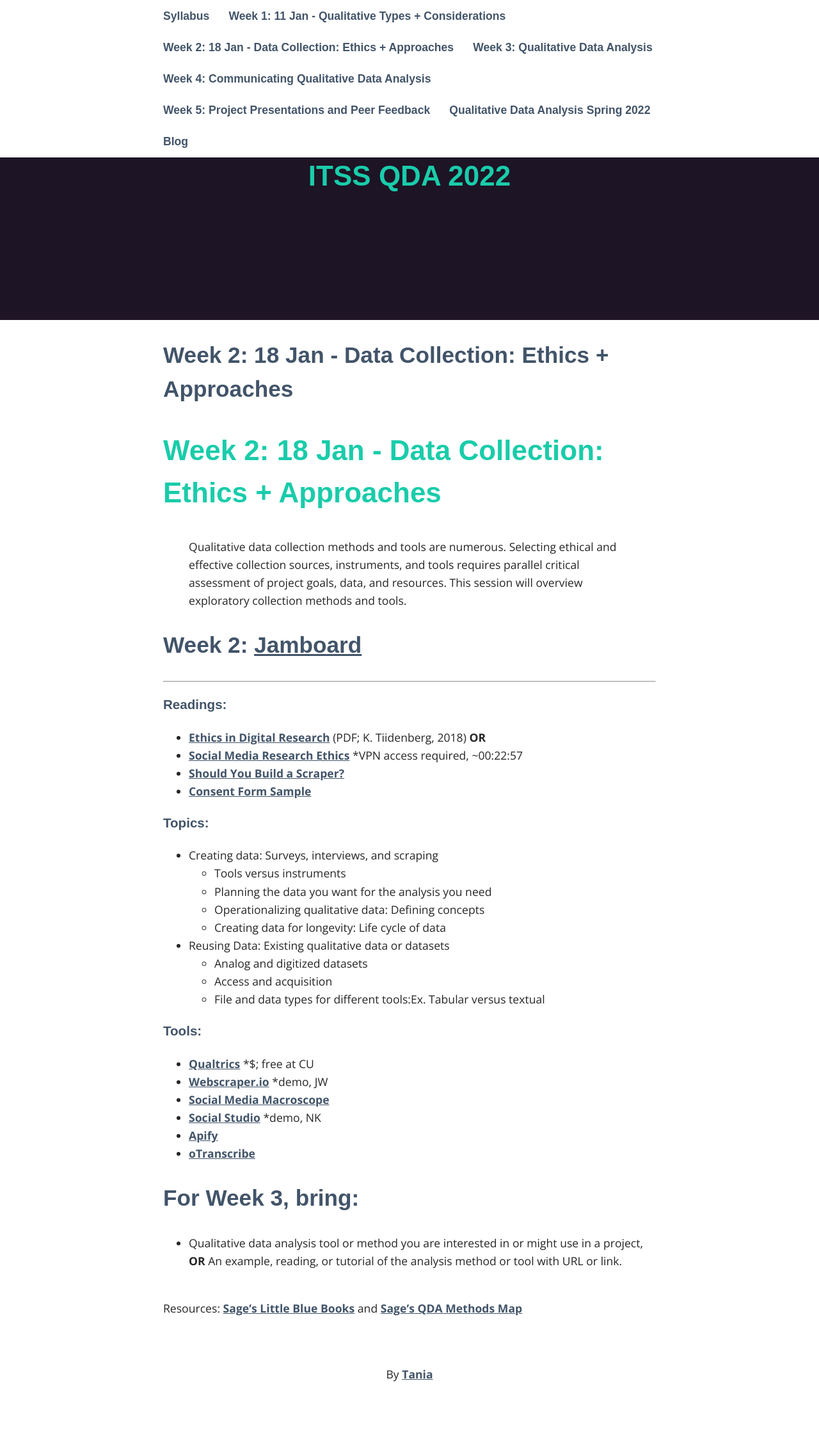
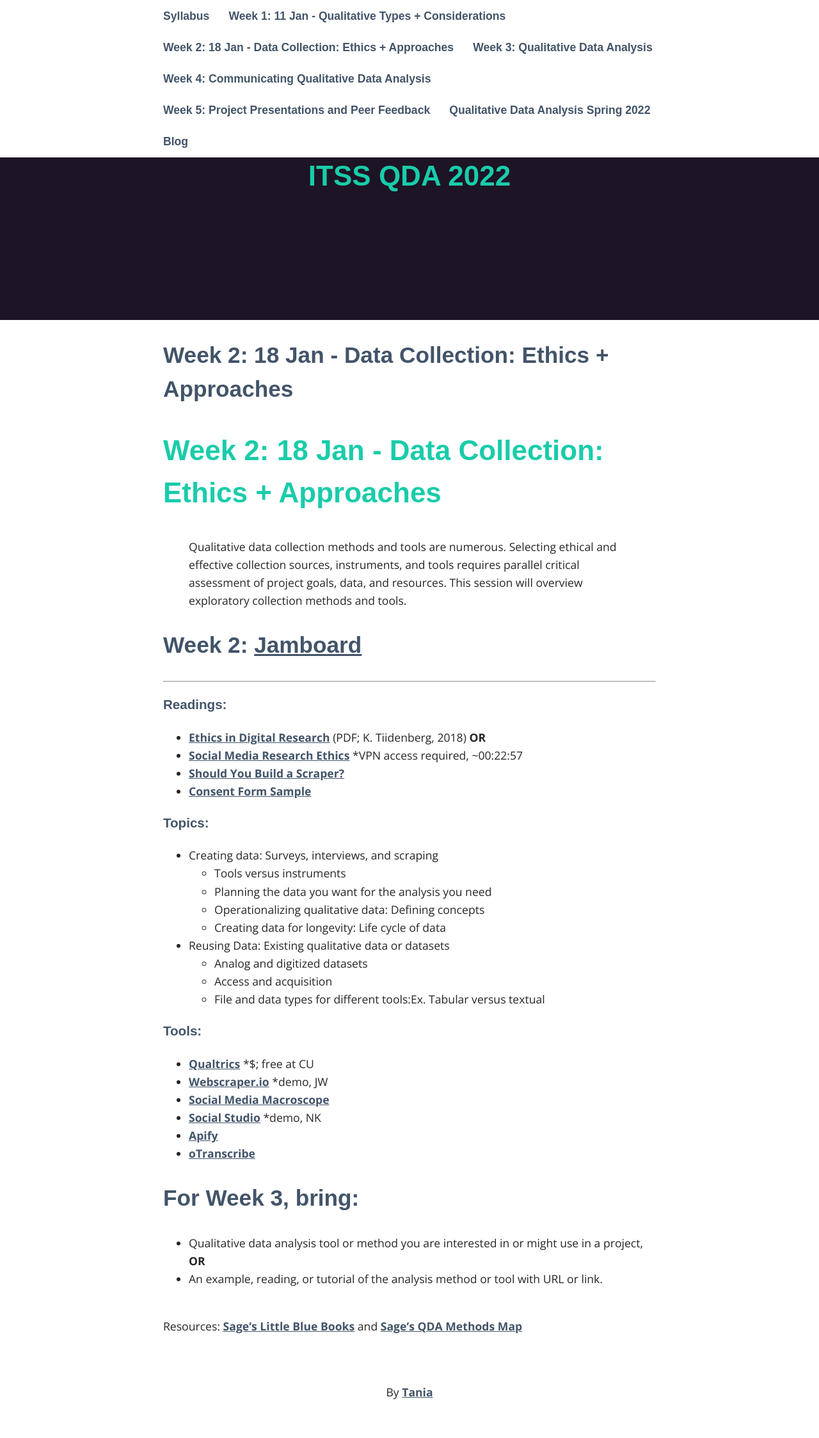
Before and after one commit to jwrigs/QDA2022, a Jekyll site: the page built from _pages/week2.md, in a window 1280 px wide. Shown: the whole page at 64% size. Built offline with Jekyll 4.4.1, drawn with Linux system fonts in a browser that asks for light colours; some web fonts are replaced; our own code applies the rules of GitHub Pages for plain Markdown files; before the commit the page ends 2219 px from its top, so only the background shows below that.

```diff
--- a/_pages/week2.md
+++ b/_pages/week2.md
@@ -33,6 +33,6 @@
 ## For Week 3, bring:
 - Qualitative data analysis tool or method you are interested in or might use in a project,
 **OR**
-An example, reading, or tutorial of the analysis method or tool with URL or link.
+- An example, reading, or tutorial of the analysis method or tool with URL or link.
 
 <br>Resources: [Sage’s Little Blue Books](https://methods.sagepub.com/Search/Results?booktypes=qrm&IncludeSegments=false&IncludeParts=false&sort=pubyear&keywords[0].Field=FullText&keywords[0].Text=&noback=true) and [Sage’s QDA Methods Map](https://methods.sagepub.com/methods-map/qualitative-data-analysis)
```
